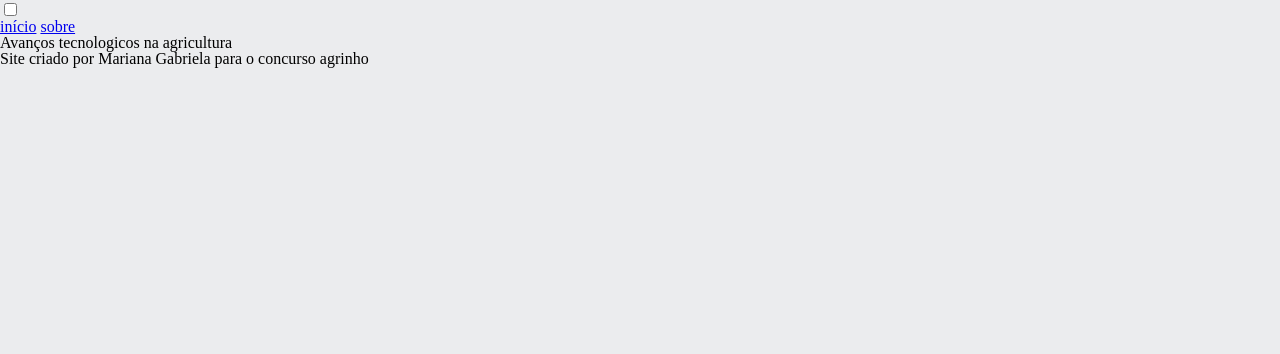
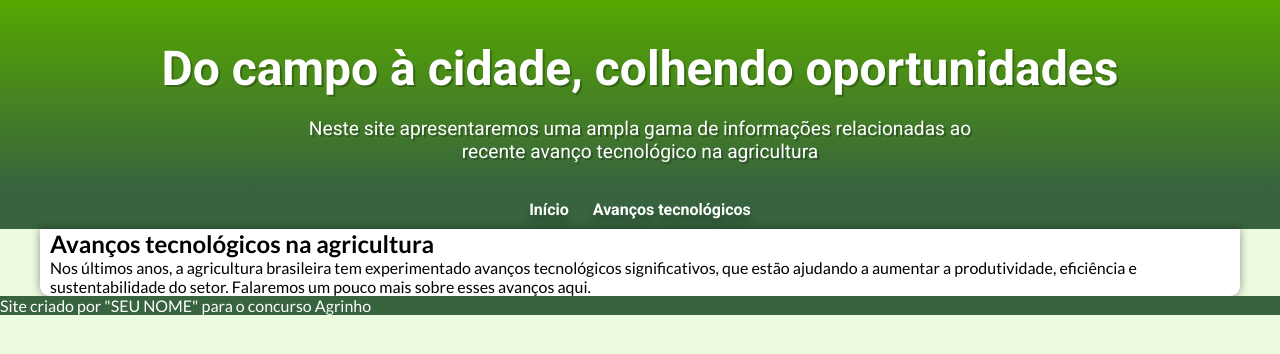
Before and after one commit to Mariana15022008/Agrinho, a plain HTML site: page index.html in a window 1280 px wide. Drawn offline with Linux system fonts and the light colour scheme.

Commit message:
Add files via upload

```diff
--- /dev/null
+++ b/avancos.css
@@ -0,0 +1,6 @@
+@import url(style.css);
+
+.avancos_inicio{
+    font-family: var(--fonte-principal);
+
+}
--- a/index.html
+++ b/index.html
@@ -3,25 +3,33 @@
 <head>
     <meta charset="UTF-8">
     <meta name="viewport" content="width=device-width, initial-scale=1.0">
-    <title>AluraBooks</title>
+    <title>Agrinho</title>
     <link rel="stylesheet" href="style.css">
-    <link rel="stylesheet" href="reset.css">
+    <link rel="shortcut icon" href="cesj.png" type="image/x-icon">
+    <link rel="preconnect" href="https://fonts.googleapis.com">
+    <link rel="preconnect" href="https://fonts.gstatic.com" crossorigin>
+    <link href="https://fonts.googleapis.com/css2?family=Lato:wght@400;700&family=Roboto:wght@400;700&display=swap"
+        rel="stylesheet">
 </head>
 <body>
     <header class="cabecalho">
-       <div class="container">
-        <input type="checkbox" id="menu" class="container_botao">
-        <label for="menu">
+        <h1 class="titulo_principal">Do campo à cidade, colhendo oportunidades</h1>
+        <p class="paragrafo_principal">Neste site apresentaremos uma ampla gama de informações relacionadas ao recente avanço tecnológico na agricultura</p>
+    </header>
 
     <nav class="menu">
-            <a href="index.html" class="menu__item">início</a>
-            <a href="#" class="menu__item">sobre</a>
+        <a href="index.html" class="menu_item">Início</a>
+        <a href="avancos.html" class="menu_item">Avanços tecnológicos</a>
     </nav>
     <main>
         <article>
-                    <h2>Avanços tecnologicos na agricultura</h2>
+            <h2>Avanços tecnológicos na agricultura</h2>
+            <p>Nos últimos anos, a agricultura brasileira tem experimentado avanços tecnológicos significativos, que estão ajudando a aumentar a produtividade, eficiência e sustentabilidade do setor. Falaremos um pouco mais sobre esses avanços aqui.
+            </p>
         </article>
     </main>
     <footer>
-                <p>Site criado por Mariana Gabriela para o concurso agrinho</p>
+        <p>Site criado por "SEU NOME" para o concurso Agrinho</p>
     </footer>
+</body>
+</html>
--- a/style.css
+++ b/style.css
@@ -1,10 +1,96 @@
+@charset "UTF-8";
+
 :root{
-    --cor-de-fundo: #EBECEE;
-    --branco: #ffffff;
+    --cor1: #ecfadd;
+    --cor2: #BCFA5F;
+    --cor3: #56a700;
+    --cor4: #537A40;
+    --cor5: #395039;
+    --cor6: #37633e;
+    --fonte-principal: "Lato";
+    --fonte-secundaria: "Roboto";
 }
-body{
-    background-color: var(--cor-de-fundo);
+
+*{
+    margin: 0px;
+    padding: 0px;
 }
-h1 {
+
+body {
+    background-color: var(--cor1);
+    font-family: var(--fonte-principal);
+  }
+
+  main {
+    margin: auto;
+    min-width: 280px;
+    max-width: 1200px;
     background-color: white;
-}
+    box-shadow: 0px 0px 10px rgba(0, 0, 0, 0.4);
+    border-bottom-left-radius: 10px;
+    border-bottom-right-radius: 10px;
+  }
+
+  article {
+    margin-left: 10px;
+    margin-right: 10px;
+  }
+
+  .cabecalho {
+    background-image: linear-gradient(to bottom, var(--cor3), var(--cor6));
+    min-height: 150px;
+    padding-top: 40px;
+  }
+
+  .menu {
+    font-family: var(--fonte-secundaria);
+    text-align: center;
+    background-color: var(--cor6);
+    padding: 10px;
+    text-shadow: 0px 6px 6px rgba(0, 0, 0, 0.25);
+  }
+
+  .menu_item {
+    color: white;
+    padding: 10px;
+    text-decoration: none;
+    font-weight: bold;
+    border-radius: 5px;
+    transition-duration: 0.5s;
+  }
+
+  .menu_item:hover {
+    background-color: var(--cor2);
+    color: var(--cor6);
+  }
+
+  .titulo_principal {
+    font-family: var(--fonte-secundaria);
+    text-align: center;
+    color: white;
+    margin-bottom: 20px;
+    font-size: 3em;
+    text-shadow: 2px 2px 0px rgba(0, 0, 0, 0.25);
+  }
+
+  .paragrafo_principal {
+    font-family: var(--fonte-secundaria);
+    text-align: center;
+    color: white;
+    font-size: 1.2em;
+    max-width: 700px;
+    padding-right: 10px;
+    padding-left: 10px;
+    margin: auto;
+    text-shadow: 2px 2px 0px rgba(0, 0, 0, 0.25);
+  }
+
+  .container_imagem{
+    max-width: 800px;
+    min-width: 280px;
+  }
+
+  footer {
+    background-color: var(--cor6);
+    color: white;
+  }
```
Also changed, not shown: avancos.html (added, +78 -0 lines), cesj.png (added), 1 other file. Lines whose indentation alone changed are shown as unchanged.
